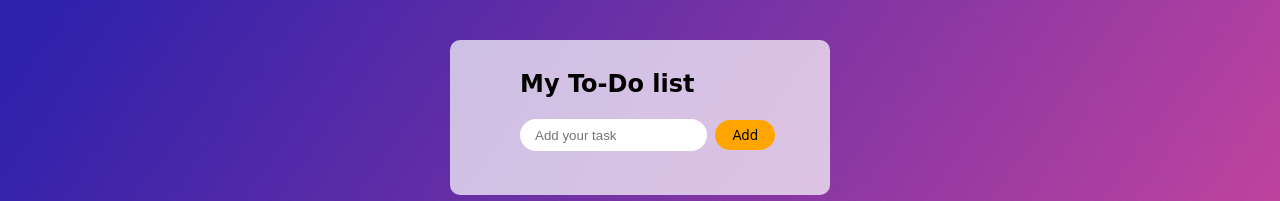
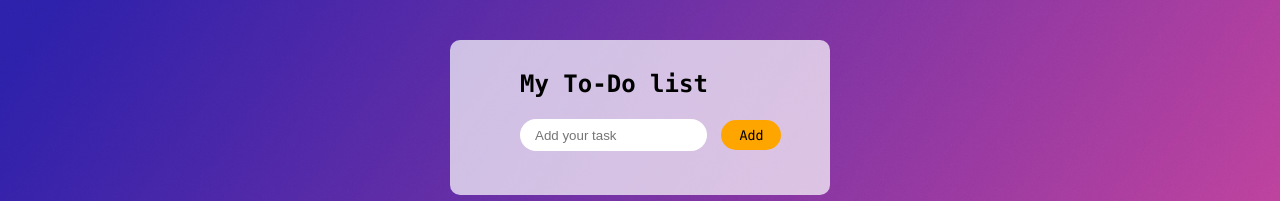
Before and after one commit to SahilShinde09/To-do_list, a plain HTML site: page index.html in a window 1280 px wide. Shown: the part 168-369 px from the top of the page. Drawn offline with Linux system fonts and the light colour scheme.

Commit message:
Update style.css

```diff
--- a/style.css
+++ b/style.css
@@ -17,7 +17,7 @@ body{
 
 h2{
   padding-left: 70px;
-  font-family: cursive;
+  font-family: Consolas;
 }
 
 button{
@@ -26,7 +26,7 @@ height: 30px;
 background-color: orange;
 border-width: 0;
 border-radius: 30px;
-font-family: cursive;
+font-family: Consolas;
 }
 button:hover{
   color: white;
```
